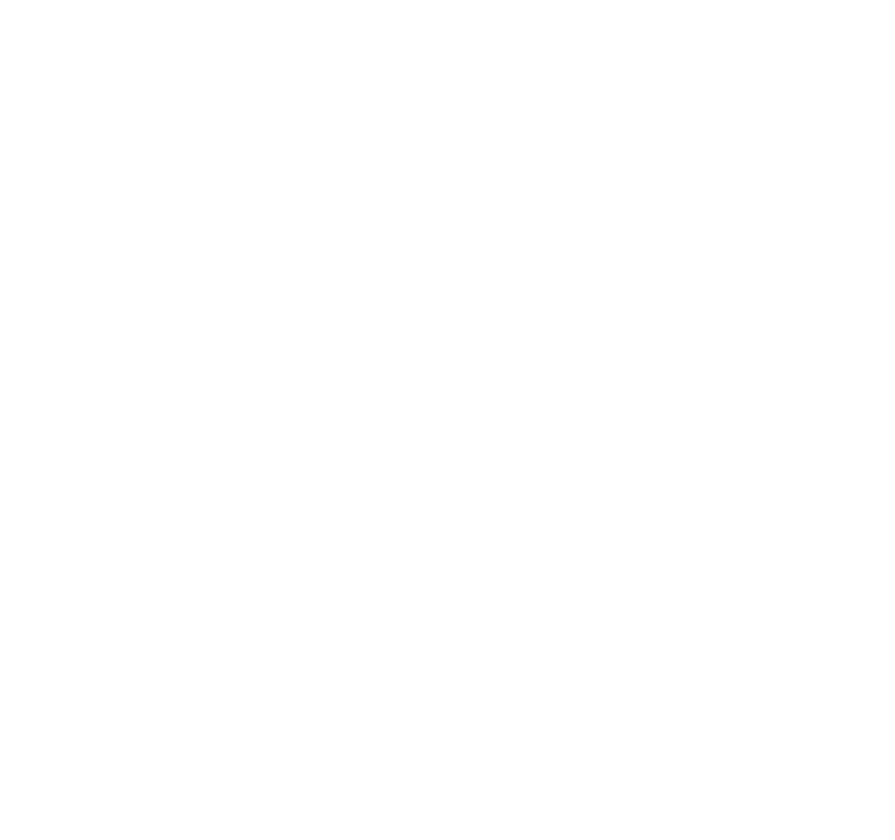
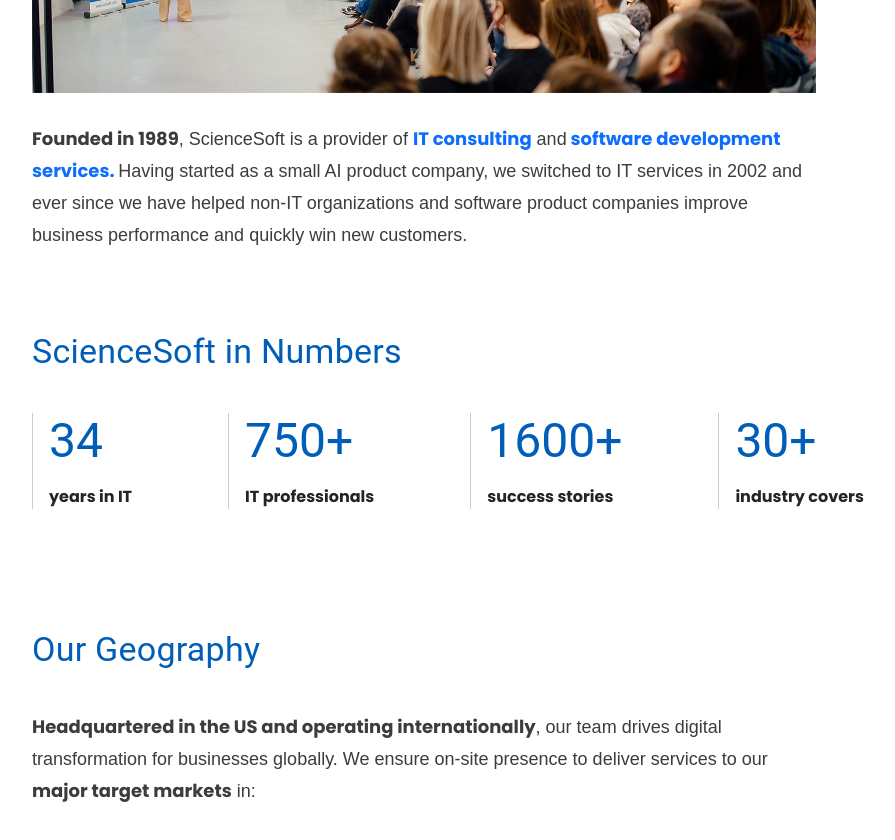
Before and after one commit to AtirhGael/react-starter-template, a React (Create React App) app: page / in a window 1280 px wide. Shown: the part 340-1180 px from the top of the page, without its empty margins (48-943 px from the left). Before the commit the page ends 800 px from the top, so only its background shows below. Built offline with nearby package versions, Linux system fonts and the light colour scheme.

Commit message:
finish the first section

```diff
--- a/src/assets/css/style.css
+++ b/src/assets/css/style.css
@@ -34,3 +34,15 @@
     flex-grow: 1;
     overflow: hidden;
 }
+
+.fw-bold{
+    font-weight: bold;
+}
+
+p{
+    font-family: sans-serif;
+    font-size: 18px;
+    letter-spacing: normal;
+    line-height: 32px;
+    color: #3b3c3d;
+}
--- /dev/null
+++ b/src/components/StatsItem/index.js
@@ -0,0 +1,12 @@
+import { Stack } from '@mui/material'
+import React from 'react'
+import Title from '../Title'
+
+export default function StatsItem({number, title}) {
+    return (
+        <Stack spacing={2} borderLeft={'1px #ccc solid'} pl={2}>
+            <Title text={number} size='h3' textAlign={'start'}/>
+            <span>{title}</span>
+        </Stack>
+    )
+}
--- /dev/null
+++ b/src/components/Title/index.js
@@ -0,0 +1,11 @@
+import { Typography } from '@mui/material';
+import React from 'react'
+import colors from '../../constants/colors';
+
+export default function Title({ text, size='h3', textcolor=colors.dark.primary, ...props }) {
+    return (
+        <Typography variant={size} component="h2" color={textcolor} textAlign={'center'} {...props}>
+            {text}
+        </Typography>
+    )
+}
--- a/src/constants/colors.js
+++ b/src/constants/colors.js
@@ -1,7 +1,7 @@
 /* eslint-disable import/no-anonymous-default-export */
 export default {
     dark: {
-        primary: '#0058ff',
+        primary: '#005EB8',
         secondary: '#ff8355',
         black: '#000'
     },
--- a/src/pages/home/index.js
+++ b/src/pages/home/index.js
@@ -1,11 +1,44 @@
 import React from 'react'
 import { Link } from 'react-router-dom'
 import frontendUrl from '../../urls/frontendUrl'
+import Title from '../../components/Title'
+import about from '../../assets/images/about.jpg'
+import { Box, Stack } from '@mui/material'
+import StatsItem from '../../components/StatsItem'
 
 export default function Home() {
   return (
-    <div>
-        Hello home page <Link to={frontendUrl.HOME.DASHBOARD}>go to DASHBOARD</Link>
-    </div>
+    <Box px={10}>
+      <Title text={'About ScienceSoft – Global IT Company'} py={4} />
+      <Box width={'70%'} mt={2}>
+        <Box>
+          <img width={'100%'} src={about} style={{ marginBottom: 30 }} />
+          <p>
+            <span className='fw-bold'>Founded in 1989</span>, ScienceSoft is a provider of <span className='fw-bold text-primary'>IT consulting</span> and
+            <span className='fw-bold text-primary'> software development services. </span>
+            Having started as a small AI product company,
+            we switched to IT services in 2002 and ever since we have helped non-IT organizations and software product
+            companies improve business performance and quickly win new customers.
+          </p>
+        </Box>
+      </Box>
+      <Box mt={10} mb={15}>
+        <Title text={'ScienceSoft in Numbers'} textAlign={'start'} size='h4' mb={5} />
+        <Stack direction="row" mb={4} spacing={{ xs: 1, sm: 2, md: 12 }}>
+          <StatsItem number="34" title="years in IT" />
+          <StatsItem number="750+" title="IT professionals" />
+          <StatsItem number="1600+" title="success stories" />
+          <StatsItem number="30+" title="industry covers" />
+        </Stack>
+      </Box>
+      <Box width={'70%'} mt={1} mb={20}>
+        <Title text={'Our Geography'} textAlign={'start'} size='h4' mb={5} />
+        <p>
+            <span className='fw-bold'>Headquartered in the US and operating internationally</span>,
+            our team drives digital transformation for businesses globally.
+            We ensure on-site presence to deliver services to our <span className='fw-bold'>major target markets</span> in:
+          </p>
+      </Box>
+    </Box>
   )
 }
```
Also changed, not shown: src/assets/images/about.jpg (added), 1 other file (tests, documents, lock files or other folders).
